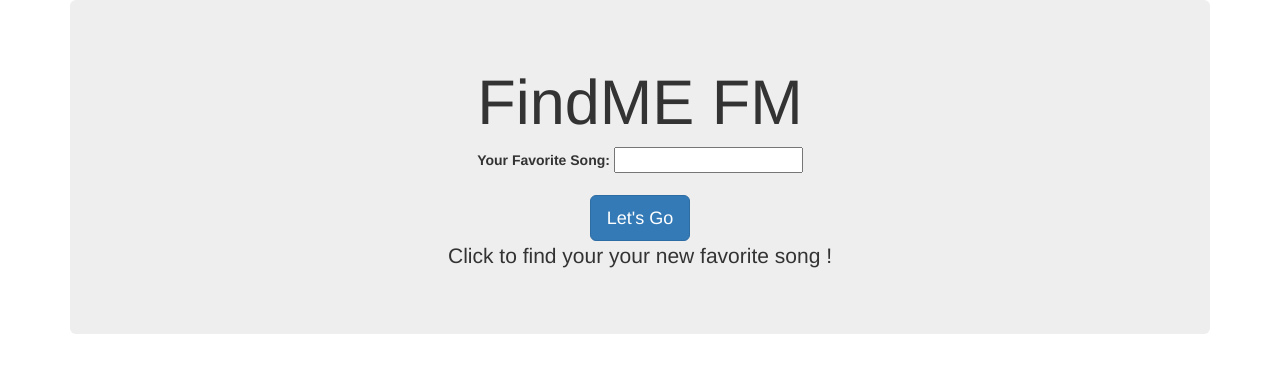
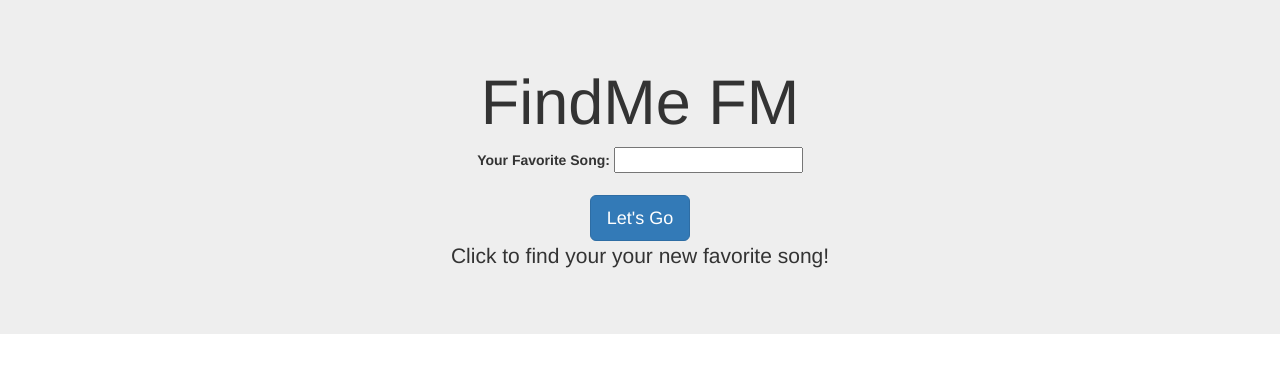
Before and after one commit to jdwrhodes/Music_Recommendation_Website, a Flask app: page / in a window 1280 px wide. Shown: the top 373 px of the page. Run offline with Flask 2, Linux system fonts and the light colour scheme; some libraries are stand-ins or nearby versions.

Commit message:
Updated HTML File

```diff
--- a/templates/index.html
+++ b/templates/index.html
@@ -11,20 +11,34 @@
     />
 </head>
 <body>
-    <div class="container">
+    <!-- <div class="container">
+        <h2>Image</h2>
+        <p>The .img-responsive class makes the image scale nicely to the parent element (resize the browser window to see the effect):</p>
+        <img class="img-responsive" src="https://images.app.goo.gl/Hq4zf8KCpLFafE8g8" alt="Thug" width="460" height="345">
+      </div> -->
+
+    </div>
+    <div class="container2">
         <div class="jumbotron text-center">
-            <h1>FindME FM</h1>
+            <h1>FindMe FM</h1>
             <form action="/action_page.php">
                 <label for="fname">Your Favorite Song:</label> <!-- user song input -->
                 <input type="text" id="fname" name="fname"><br><br>
                 <button type="button" class="btn btn-primary btn-lg">Let's Go</button> <!-- button-->
 
             </form>
-            <p>Click to find your your new favorite song !</p>
+            <p>Click to find your your new favorite song!</p>
 
+            <!-- <h2>Alternative text</h2> -->
 
         </div>
     </div>
+
+
+
+
+
+
     <!-- <h1>FindMe FM</h1> -->
 
 <!-- Dead button codes -->
```
Also changed, not shown: 2 other files.
